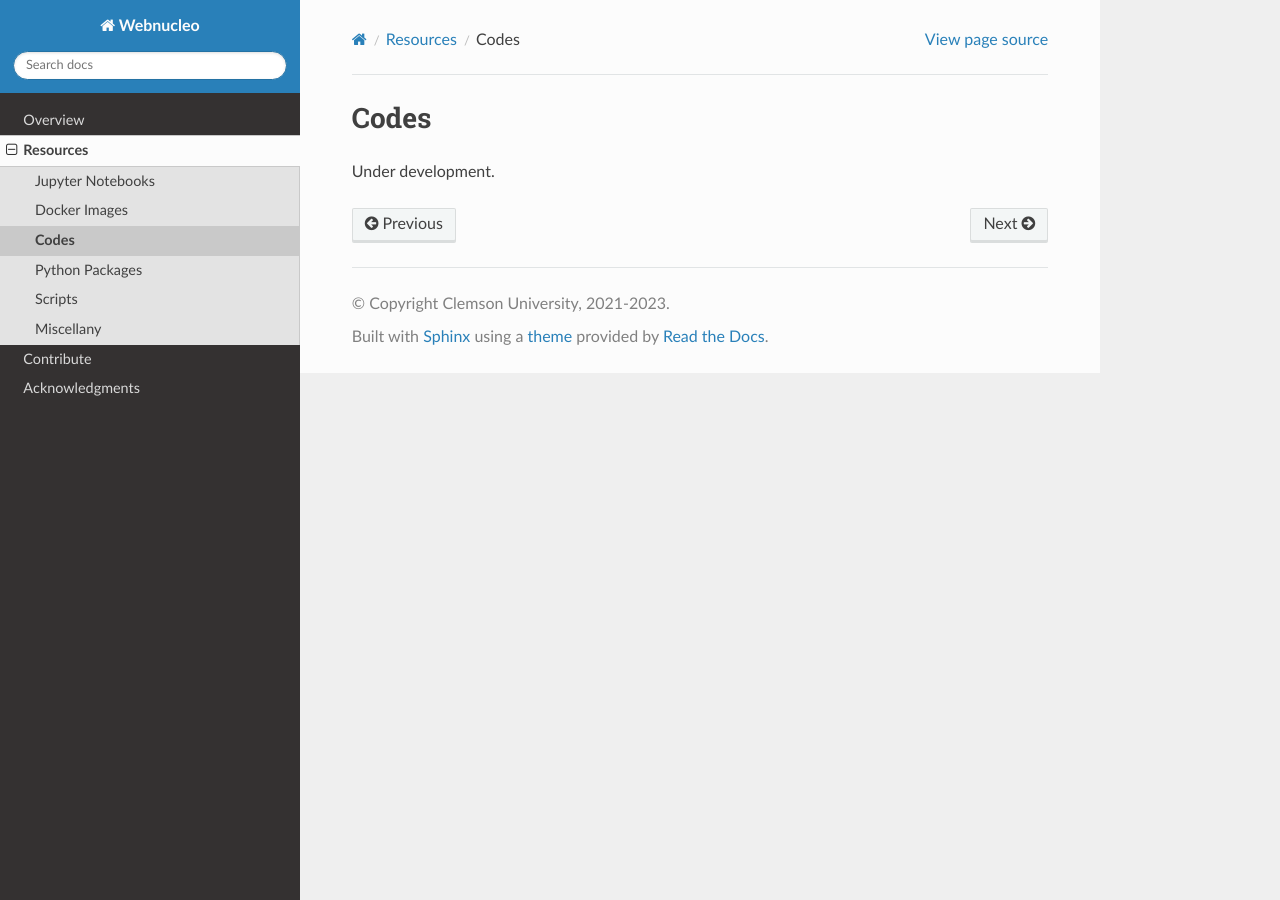
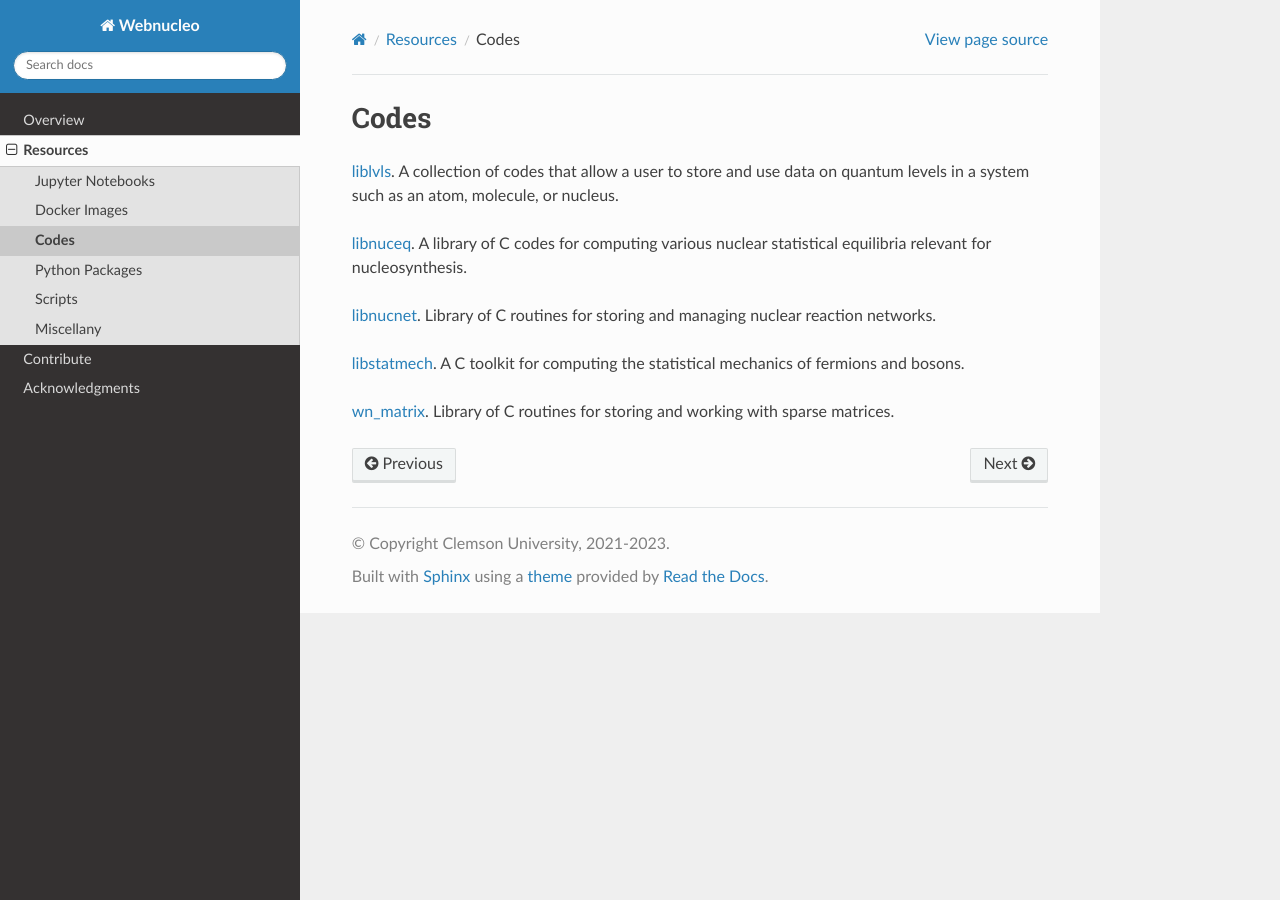
Before and after one commit to webnucleo-org/webnucleo, a Sphinx documentation site: the page built from doc/source/codes.rst, in a window 1280 px wide. Built offline with Sphinx 7.4.7 and the Read the Docs theme 2.0.0, drawn with Linux system fonts in a browser that asks for light colours.

Commit message:
Add codes.

```diff
--- a/doc/source/codes.rst
+++ b/doc/source/codes.rst
@@ -3,4 +3,19 @@
 Codes
 =====
 
-Under development.
+`liblvls <https://sourceforge.net/projects/liblvls/>`_.
+A collection of codes that allow a user to store and use data on quantum
+levels in a system such as an atom, molecule, or nucleus.
+
+`libnuceq <https://sourceforge.net/projects/libnuceq/>`_.
+A library of C codes for computing various nuclear statistical equilibria
+relevant for nucleosynthesis.
+
+`libnucnet <https://sourceforge.net/projects/libnucnet/>`_.  Library of C
+routines for storing and managing nuclear reaction networks.
+
+`libstatmech <https://sourceforge.net/projects/libstatmech/>`_.
+A C toolkit for computing the statistical mechanics of fermions and bosons.
+
+`wn_matrix <https://sourceforge.net/projects/wnmatrix/>`_.  Library of C
+routines for storing and working with sparse matrices.
```
